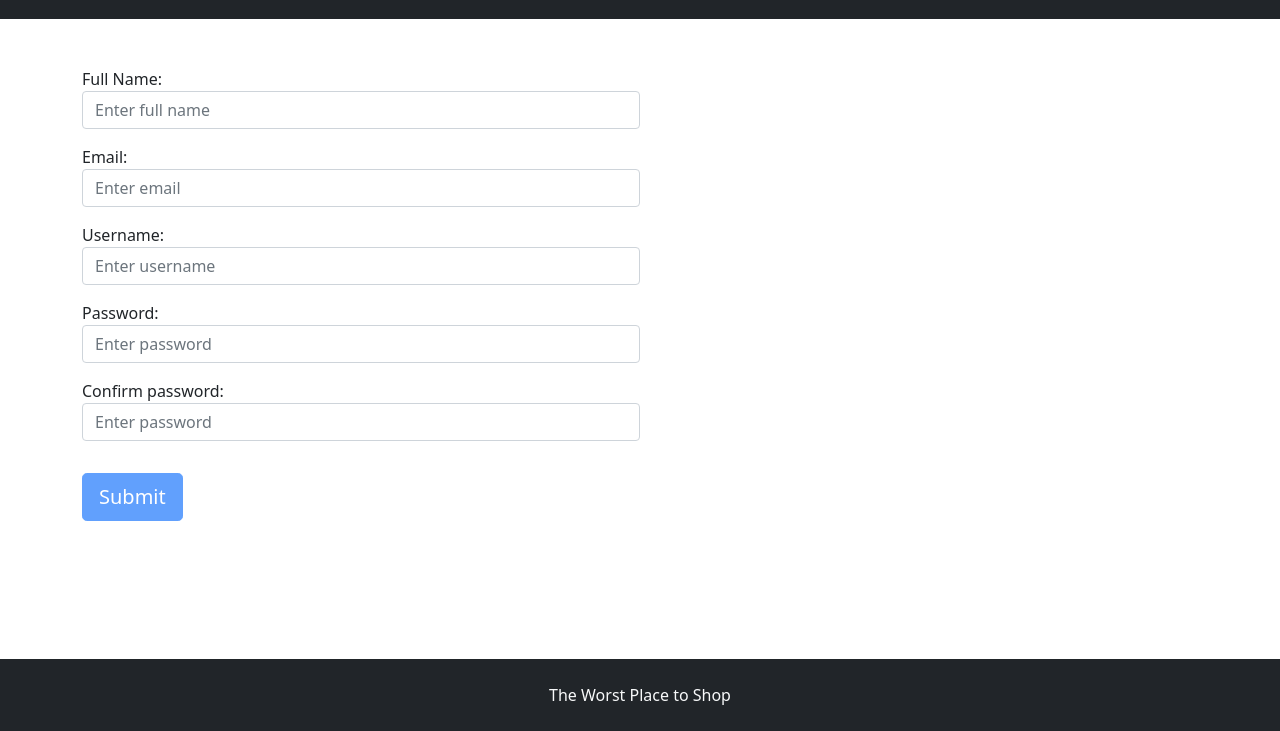
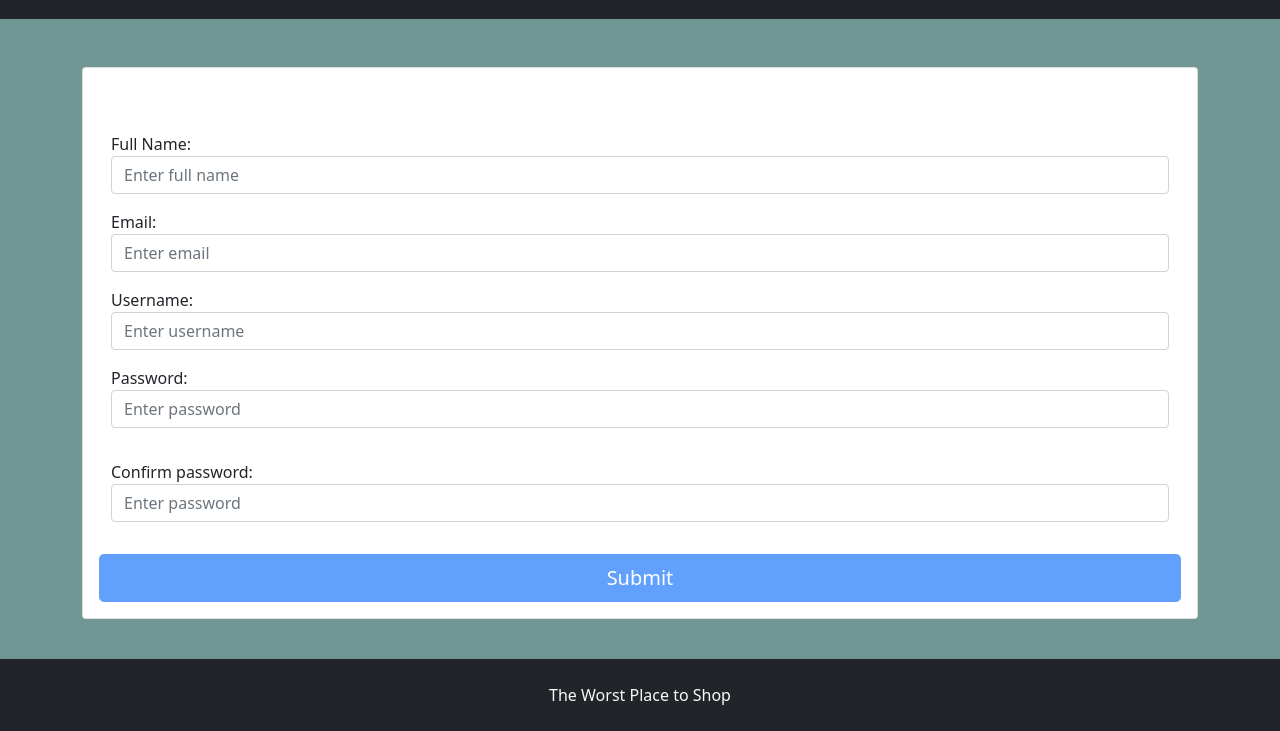
Before and after one commit to Ethanseafood/ShoppingCart, a plain HTML site: page shoppingCart2.html in a window 1280 px wide. Shown: the part 69-800 px from the top of the page. Drawn offline with nearby package versions, Linux system fonts and the light colour scheme.

Commit message:
feature:update shoppingCart

```diff
--- a/shoppingCart2.html
+++ b/shoppingCart2.html
@@ -5,6 +5,7 @@
     <title>會員註冊</title>
     <meta charset="utf-8" />
     <meta name="viewport" content="width=device-width, initial-scale=1" />
+    <link href="https://cdn.jsdelivr.net/npm/bootstrap@5.1.3/dist/css/bootstrap.min.css" rel="stylesheet" />
     <style>
         body {
             background-color: rgb(113, 151, 148);
@@ -16,36 +17,47 @@
     <div class="container-fluid p-3 mb-2 bg-dark text-white text-center">
         <h1>會員註冊</h1>
     </div>
-    <div class="container">
+    <div class="container mt-5">
         <form action="https://www.townway.com.tw/auth" method="post">
-            <div class="form-group mt-5 w-50">
+            <div class="card">
+                <div class='card-body'>
+                    <div class="container mt-5">
+                        <div class="row">
+                                <div class="form-group ">
                                     <label for="fullName">Full Name:</label>
-                <input type="fullName" class="form-control" id="fullName" placeholder="Enter full name" />
+                                    <input type="fullName" class="form-control" id="fullName"
+                                        placeholder="Enter full name" />
                                 </div>
-            <div class="form-group mt-3 w-50">
+
+                                <div class="form-group mt-3">
                                     <label for="email">Email:</label>
                                     <input type="email" class="form-control" id="email" placeholder="Enter email" />
                                 </div>
-            <div class="form-group mt-3 w-50">
+
+                                <div class="form-group mt-3 col-md-12">
                                     <label for="username">Username:</label>
-                <input type="text" class="form-control" id="username" placeholder="Enter username" required />
+                                    <input type="text" class="form-control" id="username" placeholder="Enter username"
+                                        required />
                                 </div>
-            <div class="form-group mt-3 w-50">
+
+                                <div class="form-group mt-3 col-md-12">
                                     <label for="passwd">Password:</label>
-                <input type="password" class="form-control" id="passwd" placeholder="Enter password" />
+                                    <input type="password" class="form-control" id="passwd"
+                                        placeholder="Enter password" />
                                 </div>
+
                                 <p id="message1" class="text-warning"></p>
-            <div class="form-group mt-3 w-50">
+                                <div class="form-group mt-3 ">
                                     <label for="passwdConf">Confirm password:</label>
-                <input type="password" class="form-control" id="passConf" placeholder="Enter password" />
+                                    <input type="password" class="form-control" id="passConf"
+                                        placeholder="Enter password" />
                                 </div>
                                 <p id="message2" class="text-warning"></p>
-            <!--
-            <a href="shoppingCart3.html" id="btn" class="btn btn-primary mt-3 disabled" tabindex="-1" role="button"
-                >Submit</a>
-            -->
-            <button id='btn' type="button"  onclick="location.href='shoppingCart3.html'" class="btn btn-primary btn-lg mt-3" disabled>Submit</button>
 
+                                <button id='btn' type="button" onclick="location.href='shoppingCart3.html'"
+                                    class="btn btn-primary btn-lg mt-3" disabled>Submit</button>
+                            </div>
+                        </div>
         </form>
     </div>
 
@@ -54,20 +66,20 @@
             <div class="py-4 text-center">The Worst Place to Shop</div>
         </div>
     </footer>
-      <link href="https://cdn.jsdelivr.net/npm/bootstrap@5.1.3/dist/css/bootstrap.min.css" rel="stylesheet" />
+
     <script src="https://cdn.jsdelivr.net/npm/bootstrap@5.1.3/dist/js/bootstrap.bundle.min.js"></script>
     <script src="https://cdn.staticfile.org/jquery/1.10.2/jquery.min.js"></script>
     <script src="https://cdn.staticfile.org/jquery-cookie/1.4.1/jquery.cookie.min.js"></script>
     <script>
-        $("#fullName").on("keyup", function (){
+        $("#fullName").on("keyup", function () {
             $.cookie("fullName", $(this).val());
         });
 
-        $("#email").on("keyup", function (){
+        $("#email").on("keyup", function () {
             $.cookie("email", $(this).val());
         });
 
-        $("#username").on("keyup", function (){
+        $("#username").on("keyup", function () {
             $.cookie("username", $(this).val());
         });
 
```
Also changed, not shown: index.html (+6 -8 lines), shoppingCart3.html (+4 -4 lines). Lines whose indentation alone changed are shown as unchanged.
